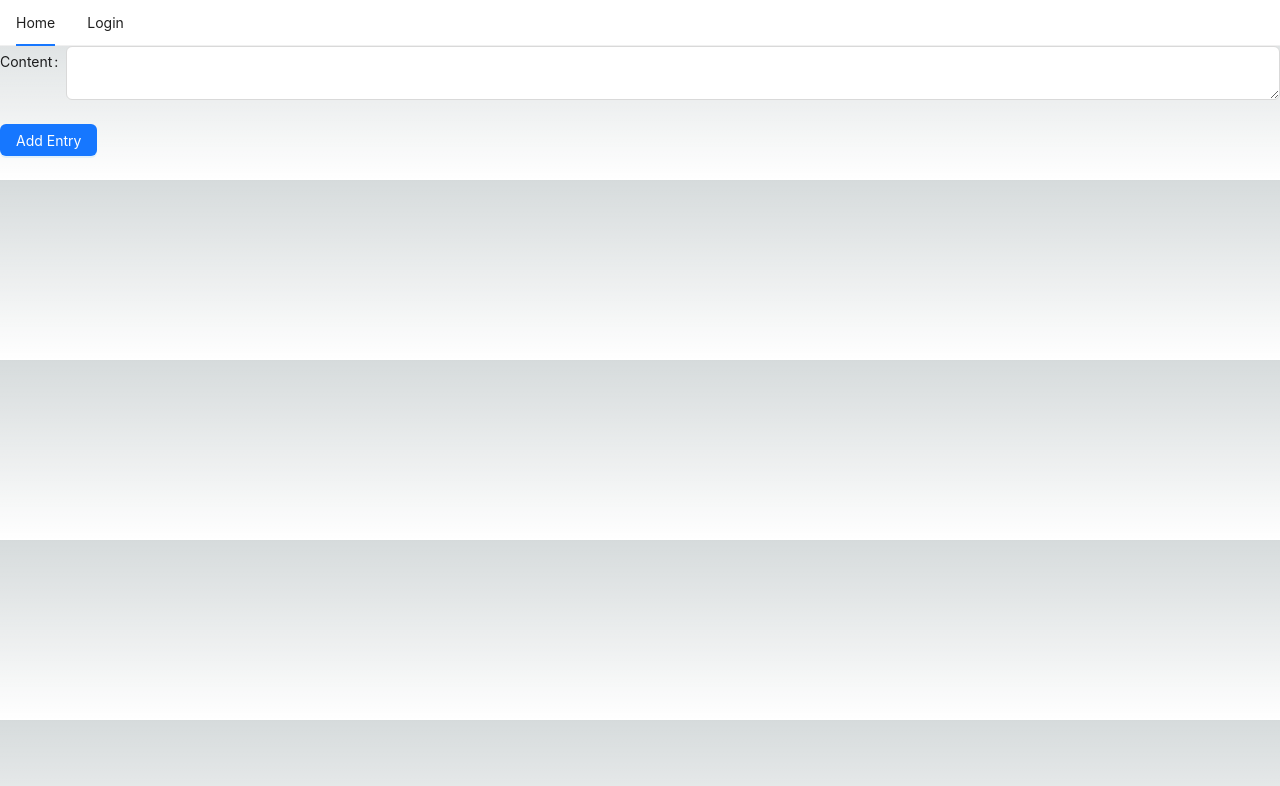
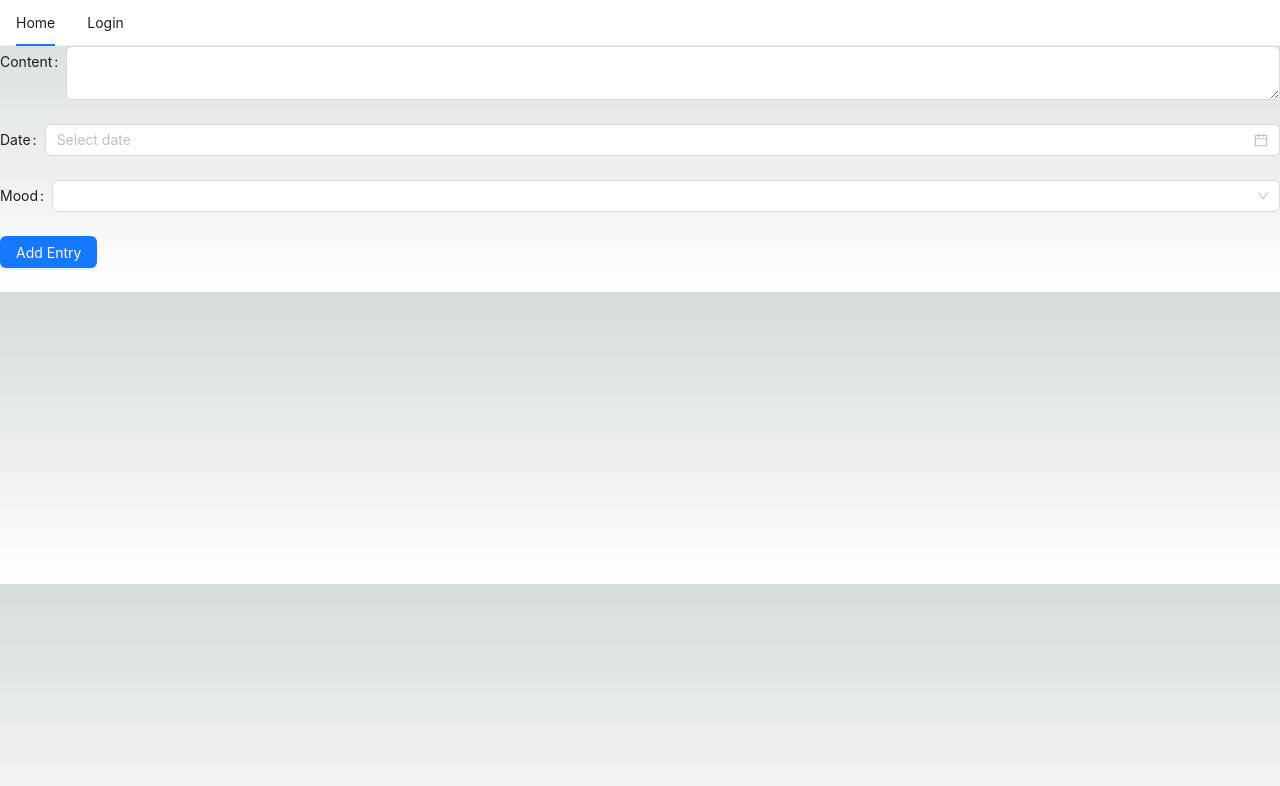
Before and after one commit to LKoech/JournalApp, a Next.js app: page /add-entry in a window 1280 px wide. Shown: the top 786 px of the page. Built offline with nearby package versions, Linux system fonts and the light colour scheme.

Commit message:
Code Refactor

```diff
--- a/data/entries.json
+++ b/data/entries.json
@@ -8,5 +8,11 @@
     "id": 1722337862437,
     "content": "Hello world",
     "date": "2024-07-30T11:11:02.437Z"
+  },
+  {
+    "id": 1722340013309,
+    "content": "nfjeije",
+    "date": "2024-07-16T21:00:00.000Z",
+    "mood": "angry"
   }
 ]
--- a/package.json
+++ b/package.json
@@ -9,7 +9,8 @@
     "lint": "next lint"
   },
   "dependencies": {
-    "antd": "^5.19.3",
+    "@ant-design/icons": "^5.4.0",
+    "antd": "^5.19.4",
     "bcrypt": "^5.1.1",
     "moment": "^2.30.1",
     "next": "14.2.5",
--- a/src/app/add-entry/page.js
+++ b/src/app/add-entry/page.js
@@ -1,12 +1,17 @@
 'use client'; // Ensure this is at the top
 import { useState, useContext } from 'react';
-import { Form, Input, Button } from 'antd';
+import { Form, Input, Button, DatePicker, Select } from 'antd';
 import { useRouter } from 'next/navigation'; // Correct hook import
 import { EntriesContext } from '../../context/EntriesContext';
 import styles from '../page.module.css';
+import dayjs from 'dayjs'; // For date formatting if needed
+
+const { Option } = Select;
 
 const AddEntryPage = () => {
   const [content, setContent] = useState('');
+  const [date, setDate] = useState(null); // State for the date picker
+  const [mood, setMood] = useState(''); // State for the mood dropdown
   const router = useRouter();
   const { addEntry } = useContext(EntriesContext);
 
@@ -14,7 +19,8 @@ const AddEntryPage = () => {
     const newEntry = {
       id: Date.now(),
       content,
-      date: new Date().toISOString(),
+      date: date ? date.toISOString() : new Date().toISOString(), // Use selected date or current date
+      mood,
     };
     await addEntry(newEntry);
     router.push('/entries');
@@ -25,6 +31,22 @@ const AddEntryPage = () => {
       <Form.Item label="Content">
         <Input.TextArea value={content} onChange={(e) => setContent(e.target.value)} />
       </Form.Item>
+      <Form.Item label="Date">
+        <DatePicker
+          value={date}
+          onChange={(value) => setDate(value)}
+          style={{ width: '100%' }}
+        />
+      </Form.Item>
+      <Form.Item label="Mood">
+        <Select value={mood} onChange={(value) => setMood(value)} style={{ width: '100%' }}>
+          <Option value="happy">Happy</Option>
+          <Option value="sad">Sad</Option>
+          <Option value="angry">Angry</Option>
+          <Option value="excited">Excited</Option>
+          <Option value="anxious">Anxious</Option>
+        </Select>
+      </Form.Item>
       <Form.Item>
         <Button type="primary" htmlType="submit">Add Entry</Button>
       </Form.Item>
--- a/src/app/entries/[id]/page.js
+++ b/src/app/entries/[id]/page.js
@@ -4,7 +4,7 @@ import { useState, useEffect, useContext } from 'react';
 import { Form, Input, Button } from 'antd';
 import { useRouter, useParams } from 'next/navigation';
 import { EntriesContext } from '../../../context/EntriesContext';
-import styles from '.../page.module.css';
+import styles from '../../page.module.css';
 
 const EditEntryPage = () => {
   const { id } = useParams();
```
Also changed, not shown: 1 other file (tests, documents, lock files or other folders).
